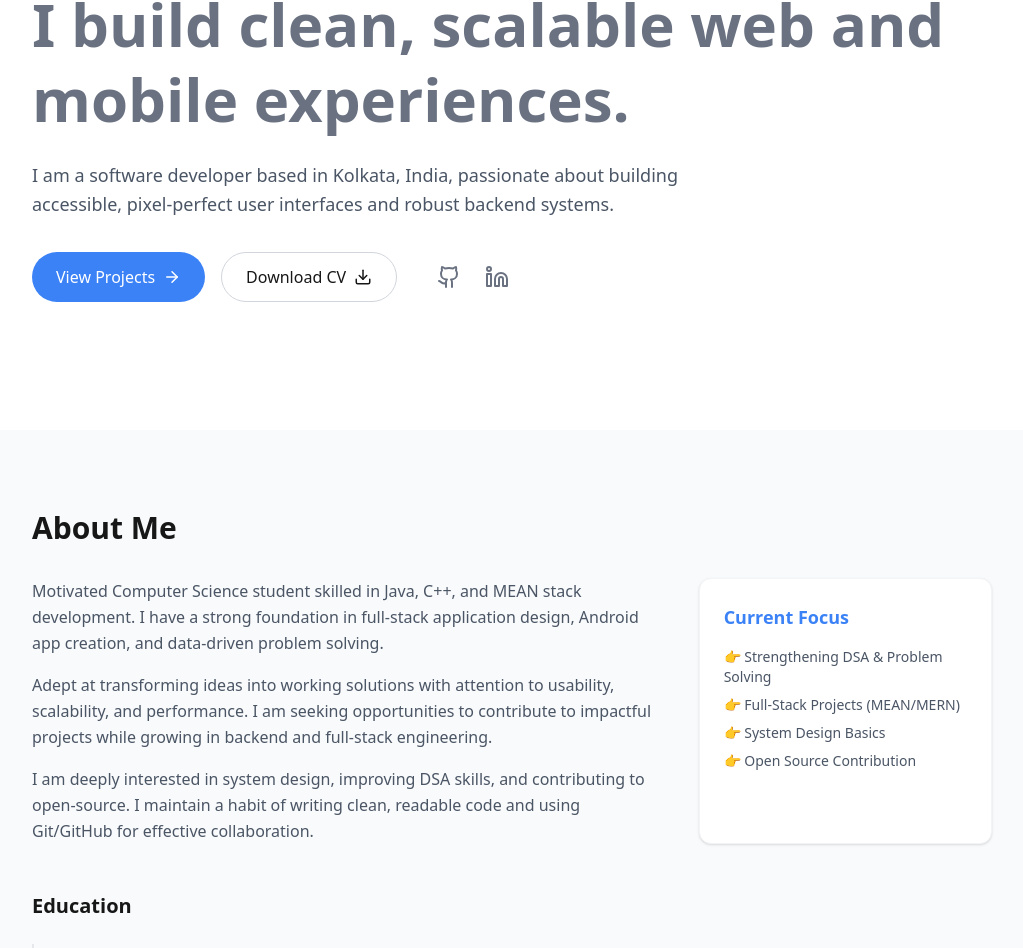
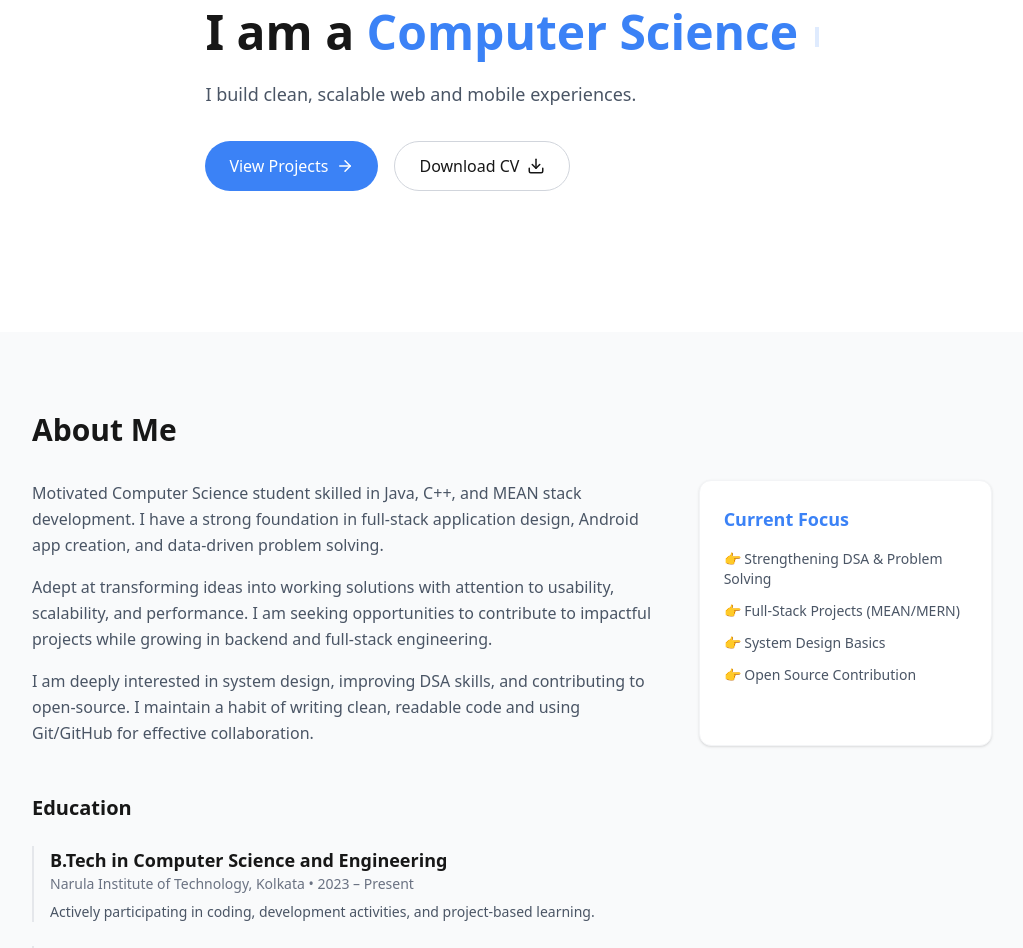
Before and after one commit to AkashMani1/portfolio, a Next.js app: page / in a window 1280 px wide. Shown: the part 373-1321 px from the top of the page, without its empty margins (128-1151 px from the left). Built offline with nearby package versions, Linux system fonts and the light colour scheme.

Commit message:
Updated webpage flow of animation make more clean

```diff
--- a/components/About.tsx
+++ b/components/About.tsx
@@ -1,50 +1,61 @@
 "use client";
 import { motion } from "framer-motion";
-import { portfolioData } from "@/app/data/portfolio";
+import { portfolioData } from "../app/data/portfolio";
+import FadeIn from "./FadeIn";
 
 export default function About() {
   return (
     <section id="about" className="py-20 bg-gray-50 dark:bg-[#0f0f0f]">
       <div className="container-custom">
-        <motion.div
-          initial={{ opacity: 0, y: 20 }}
-          whileInView={{ opacity: 1, y: 0 }}
-          viewport={{ once: true }}
-          transition={{ duration: 0.5 }}
-        >
+        <FadeIn>
           <h2 className="text-3xl font-bold mb-8">About Me</h2>
+        </FadeIn>
+
         <div className="grid md:grid-cols-3 gap-10">
+          {/* Left Column: Summary */}
           <div className="md:col-span-2 space-y-4 text-gray-600 dark:text-gray-300 leading-relaxed">
             {portfolioData.summary.map((paragraph, index) => (
-                <p key={index}>{paragraph}</p>
+              <FadeIn key={index} delay={index * 0.1}>
+                <p>{paragraph}</p>
+              </FadeIn>
             ))}
           </div>
 
-            <div className="bg-white dark:bg-card p-6 rounded-xl shadow-sm border border-gray-100 dark:border-gray-800">
+          {/* Right Column: Current Focus Card */}
+          <FadeIn delay={0.3} className="h-full">
+            <motion.div
+              whileHover={{ y: -5 }} // Subtle lift on hover
+              className="bg-white dark:bg-card p-6 rounded-xl shadow-sm border border-gray-100 dark:border-gray-800 h-full"
+            >
               <h3 className="font-bold text-lg mb-4 text-primary">Current Focus</h3>
-              <ul className="space-y-2 text-sm text-gray-600 dark:text-gray-300">
+              <ul className="space-y-3 text-sm text-gray-600 dark:text-gray-300">
                 <li className="flex items-center gap-2">👉 Strengthening DSA & Problem Solving</li>
                 <li className="flex items-center gap-2">👉 Full-Stack Projects (MEAN/MERN)</li>
                 <li className="flex items-center gap-2">👉 System Design Basics</li>
                 <li className="flex items-center gap-2">👉 Open Source Contribution</li>
               </ul>
-            </div>
+            </motion.div>
+          </FadeIn>
         </div>
 
-          {/* Education Sub-section */}
+        {/* Education Section */}
         <div className="mt-12">
+          <FadeIn>
             <h3 className="text-xl font-bold mb-6">Education</h3>
+          </FadeIn>
+
           <div className="space-y-6">
             {portfolioData.education.map((edu, idx) => (
-                <div key={idx} className="border-l-2 border-gray-200 dark:border-gray-800 pl-4">
-                  <h4 className="font-bold">{edu.degree}</h4>
+              <FadeIn key={idx} delay={idx * 0.2}>
+                <div className="group border-l-2 border-gray-200 dark:border-gray-800 pl-4 hover:border-primary transition-colors">
+                  <h4 className="font-bold text-lg group-hover:text-primary transition-colors">{edu.degree}</h4>
                   <p className="text-sm text-gray-500 dark:text-gray-400">{edu.school} • {edu.year}</p>
                   {edu.desc && <p className="text-sm mt-2 text-gray-600 dark:text-gray-300">{edu.desc}</p>}
                 </div>
+              </FadeIn>
             ))}
           </div>
         </div>
-        </motion.div>
       </div>
     </section>
   );
--- a/components/Experience.tsx
+++ b/components/Experience.tsx
@@ -1,45 +1,78 @@
 "use client";
 import { motion } from "framer-motion";
-import { portfolioData } from "@/app/data/portfolio";
+import { portfolioData } from "../app/data/portfolio";
+import FadeIn from "./FadeIn";
 
 export default function Experience() {
   return (
     <section id="experience" className="py-20 container-custom">
-      <motion.div
-        initial={{ opacity: 0, y: 20 }}
-        whileInView={{ opacity: 1, y: 0 }}
-        viewport={{ once: true }}
-      >
-        <h2 className="text-3xl font-bold mb-10">Experience</h2>
+      <FadeIn>
+        <h2 className="text-3xl font-bold mb-12">Experience</h2>
+      </FadeIn>
 
       <div className="relative border-l-2 border-gray-200 dark:border-gray-800 ml-3 space-y-12">
         {portfolioData.experience.map((exp, idx) => (
-            <div key={idx} className="pl-8 relative">
-              <span className="absolute -left-[9px] top-1 w-4 h-4 rounded-full bg-primary border-4 border-white dark:border-background"></span>
+          <FadeIn key={idx} delay={idx * 0.2} className="pl-8 relative">
+            {/* Animated Timeline Dot */}
+            <motion.span
+              whileHover={{ scale: 1.5, backgroundColor: "#3b82f6" }} // Expands and turns blue on hover
+              className="absolute -left-[9px] top-1 w-4 h-4 rounded-full bg-gray-300 dark:bg-gray-700 border-4 border-white dark:border-background transition-colors"
+            ></motion.span>
 
-              <div className="mb-2">
-                <h3 className="text-xl font-bold">{exp.role}</h3>
-                <div className="text-primary font-medium">{exp.company}</div>
-                <div className="text-sm text-gray-500 dark:text-gray-400 mb-4">{exp.duration}</div>
+            <div className="mb-6">
+              <h3 className="text-2xl font-bold">{exp.role}</h3>
+              <div className="text-primary font-medium text-lg mt-1">{exp.company}</div>
+              <div className="text-sm text-gray-500 dark:text-gray-400 italic mt-1 font-mono">{exp.duration}</div>
             </div>
 
-              <ul className="list-disc list-inside space-y-2 text-gray-600 dark:text-gray-300 text-sm">
+            {/* STAGGERED LIST ANIMATION */}
+            <motion.ul
+              initial="hidden"
+              whileInView="visible"
+              viewport={{ once: true, margin: "-50px" }}
+              variants={{
+                hidden: { opacity: 0 },
+                visible: {
+                  opacity: 1,
+                  transition: { staggerChildren: 0.15 } // Delay between each bullet point
+                }
+              }}
+              className="space-y-3 text-gray-600 dark:text-gray-300 text-sm mb-6"
+            >
               {exp.points.map((point, i) => (
-                  <li key={i}>{point}</li>
+                <motion.li
+                  key={i}
+                  variants={{
+                    hidden: { opacity: 0, x: -10 },
+                    visible: { opacity: 1, x: 0 }
+                  }}
+                  whileHover={{ x: 5, color: "#3b82f6" }} // Moves right and turns blue on hover
+                  className="flex items-start gap-2 leading-relaxed cursor-default transition-colors"
+                >
+                  <span className="mt-1.5 min-w-[6px] h-[6px] rounded-full bg-primary/60"></span>
+                  {point}
+                </motion.li>
               ))}
-              </ul>
+            </motion.ul>
 
-              <div className="mt-4 flex flex-wrap gap-2">
-                {exp.stack.map((tech) => (
-                  <span key={tech} className="text-xs border border-gray-200 dark:border-gray-700 px-2 py-1 rounded text-gray-500">
+            {/* Tech Stack Tags with pop-in effect */}
+            <div className="flex flex-wrap gap-2">
+              {exp.stack.map((tech, i) => (
+                <motion.span
+                  key={tech}
+                  initial={{ opacity: 0, scale: 0.8 }}
+                  whileInView={{ opacity: 1, scale: 1 }}
+                  transition={{ delay: i * 0.05 + 0.5 }} // Loads after the text
+                  whileHover={{ y: -3 }} // Floats up on hover
+                  className="text-xs font-medium border border-gray-200 dark:border-gray-700 px-3 py-1.5 rounded-full text-gray-500 bg-gray-50 dark:bg-gray-800/50 hover:border-primary hover:text-primary transition-colors cursor-pointer"
+                >
                   {tech}
-                  </span>
+                </motion.span>
               ))}
             </div>
-            </div>
+          </FadeIn>
         ))}
       </div>
-      </motion.div>
     </section>
   );
 }
--- a/components/Hero.tsx
+++ b/components/Hero.tsx
@@ -1,66 +1,46 @@
 "use client";
 import { ArrowRight, Download, Github, Linkedin } from "lucide-react";
-import { portfolioData } from "../app/data/portfolio"; // OR "../data/portfolio" if @ fails
-import FadeIn from "./FadeIn"; // Import our new helper
+import { portfolioData } from "../app/data/portfolio"; // Adjusted path based on previous fixes
+import FadeIn from "./FadeIn";
+import Typewriter from "./Typewriter"; // Import the new component
 
 export default function Hero() {
   return (
     <section className="pt-32 pb-16 md:pt-48 md:pb-32 container-custom flex flex-col justify-center min-h-[80vh]">
 
-      {/* 1. Small Title - Fast */}
       <FadeIn delay={0.1}>
-        <span className="text-primary font-medium tracking-wider text-sm uppercase mb-2 block">
-          {portfolioData.personalInfo.title}
+        <span className="text-gray-500 font-medium tracking-wider text-sm uppercase mb-2 block">
+          Welcome to my portfolio
         </span>
       </FadeIn>
 
-      {/* 2. Main Name - Medium speed */}
       <FadeIn delay={0.2}>
         <h1 className="text-4xl md:text-6xl font-bold leading-tight mb-6">
-          Hello, I&apos;m {portfolioData.personalInfo.name}. <br />
-          <span className="text-gray-500 dark:text-gray-400">
-            {portfolioData.personalInfo.tagline}
+          Hi, I&apos;m {portfolioData.personalInfo.name}. <br />
+          <span className="text-3xl md:text-5xl mt-2 block">
+            I am a <Typewriter />
           </span>
         </h1>
       </FadeIn>
 
-      {/* 3. Description - Slower */}
       <FadeIn delay={0.3}>
         <p className="text-lg text-gray-600 dark:text-gray-300 max-w-2xl mb-8 leading-relaxed">
-          I am a software developer based in {portfolioData.personalInfo.location},
-          passionate about building accessible, pixel-perfect user interfaces and robust backend systems.
+          {portfolioData.personalInfo.tagline}
         </p>
       </FadeIn>
 
-      {/* 4. Buttons & Socials - Last */}
+      {/* Buttons code remains the same... */}
       <FadeIn delay={0.4} className="flex flex-col sm:flex-row gap-4 items-start sm:items-center">
-        <div className="flex gap-4">
-            <a
-            href="#projects"
-            className="bg-primary text-white px-6 py-3 rounded-full font-medium flex items-center gap-2 hover:bg-blue-600 transition-all hover:scale-105 active:scale-95"
-            >
-            View Projects <ArrowRight size={18} />
+         {/* ... (Keep your existing buttons code here) ... */}
+         <div className="flex gap-4">
+            <a href="#projects" className="bg-primary text-white px-6 py-3 rounded-full font-medium flex items-center gap-2 hover:bg-blue-600 transition-all hover:scale-105 active:scale-95">
+              View Projects <ArrowRight size={18} />
             </a>
-            <a
-            href={portfolioData.personalInfo.resumeLink}
-            target="_blank"
-            rel="noopener noreferrer"
-            className="border border-gray-300 dark:border-gray-700 px-6 py-3 rounded-full font-medium flex items-center gap-2 hover:bg-gray-100 dark:hover:bg-gray-800 transition-all hover:scale-105 active:scale-95"
-            >
-            Download CV <Download size={18} />
+            <a href={portfolioData.personalInfo.resumeLink} target="_blank" className="border border-gray-300 dark:border-gray-700 px-6 py-3 rounded-full font-medium flex items-center gap-2 hover:bg-gray-100 dark:hover:bg-gray-800 transition-all hover:scale-105 active:scale-95">
+              Download CV <Download size={18} />
             </a>
         </div>
-
-        <div className="flex gap-6 text-gray-500 dark:text-gray-400 mt-4 sm:mt-0 sm:ml-6">
-          <a href={portfolioData.personalInfo.github} target="_blank" className="hover:text-primary transition-colors hover:scale-110">
-            <Github size={24} />
-          </a>
-          <a href={portfolioData.personalInfo.linkedin} target="_blank" className="hover:text-primary transition-colors hover:scale-110">
-            <Linkedin size={24} />
-          </a>
-        </div>
       </FadeIn>
-
     </section>
   );
 }
--- /dev/null
+++ b/components/Typewriter.tsx
@@ -0,0 +1,45 @@
+"use client";
+import { useState, useEffect } from "react";
+import { motion } from "framer-motion";
+
+const words = [
+  "Full-Stack Developer",
+  "Computer Science Student",
+  "UI/UX Enthusiast",
+  "Problem Solver"
+];
+
+export default function Typewriter() {
+  const [index, setIndex] = useState(0);
+  const [text, setText] = useState("");
+  const [isDeleting, setIsDeleting] = useState(false);
+
+  useEffect(() => {
+    const currentWord = words[index % words.length];
+    const updateSpeed = isDeleting ? 50 : 100;
+
+    const timer = setTimeout(() => {
+      if (!isDeleting && text === currentWord) {
+        setTimeout(() => setIsDeleting(true), 1500); // Wait before deleting
+      } else if (isDeleting && text === "") {
+        setIsDeleting(false);
+        setIndex((prev) => prev + 1); // Next word
+      } else {
+        setText(currentWord.substring(0, text.length + (isDeleting ? -1 : 1)));
+      }
+    }, updateSpeed);
+
+    return () => clearTimeout(timer);
+  }, [text, isDeleting, index]);
+
+  return (
+    <span className="inline-block min-w-[200px] text-primary">
+      {text}
+      <motion.span
+        animate={{ opacity: [0, 1, 0] }}
+        transition={{ repeat: Infinity, duration: 0.8 }}
+        className="ml-1 inline-block w-1 h-5 bg-primary align-middle"
+      />
+    </span>
+  );
+}
```
Lines whose indentation alone changed are shown as unchanged.
